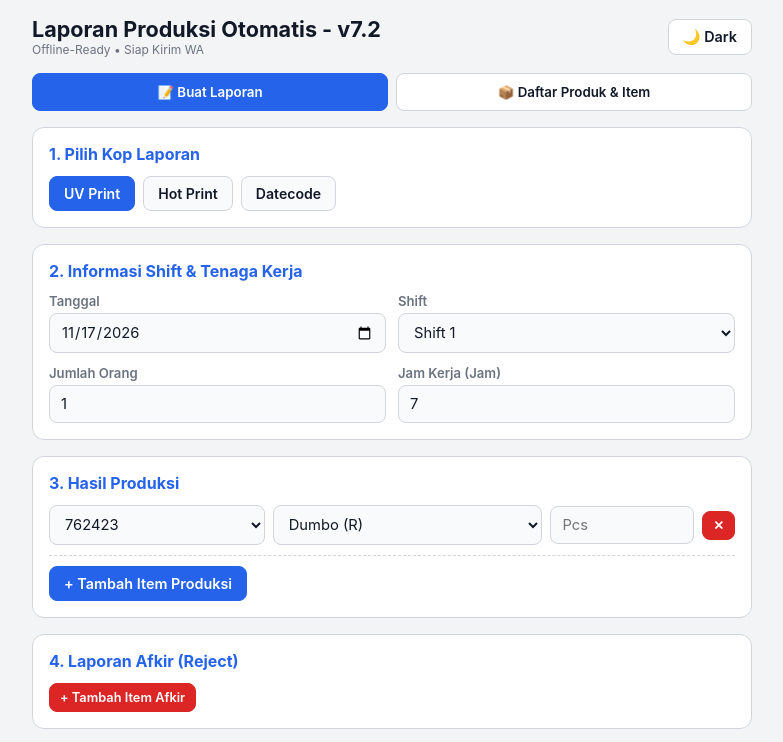
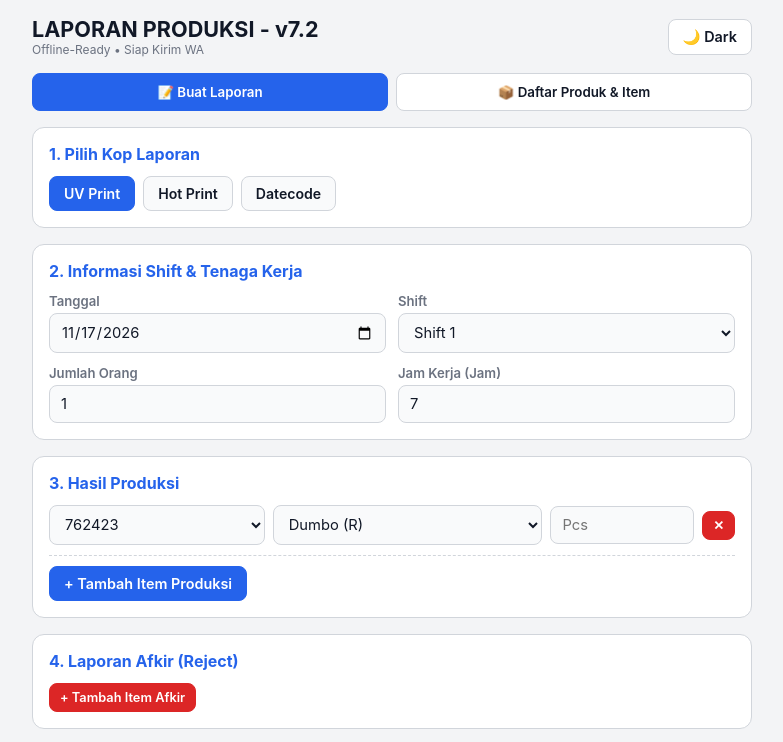
Before and after one commit to adizaini/DAILY-REPORT, a plain HTML site: page index.html in a window 1280 px wide. Shown: the top 742 px of the page, without its empty margins (248-1031 px from the left). Drawn offline with Linux system fonts and the light colour scheme.

Commit message:
Update index.html

```diff
--- a/index.html
+++ b/index.html
@@ -72,7 +72,7 @@
 <div class="container">
   <header>
     <div>
-      <h1>Laporan Produksi Otomatis - v7.2</h1>
+      <h1>LAPORAN PRODUKSI - v7.2</h1>
       <div class="badge">Offline-Ready • Siap Kirim WA</div>
     </div>
     <button type="button" class="btn" id="btnTheme">🌙 Dark</button>
```
